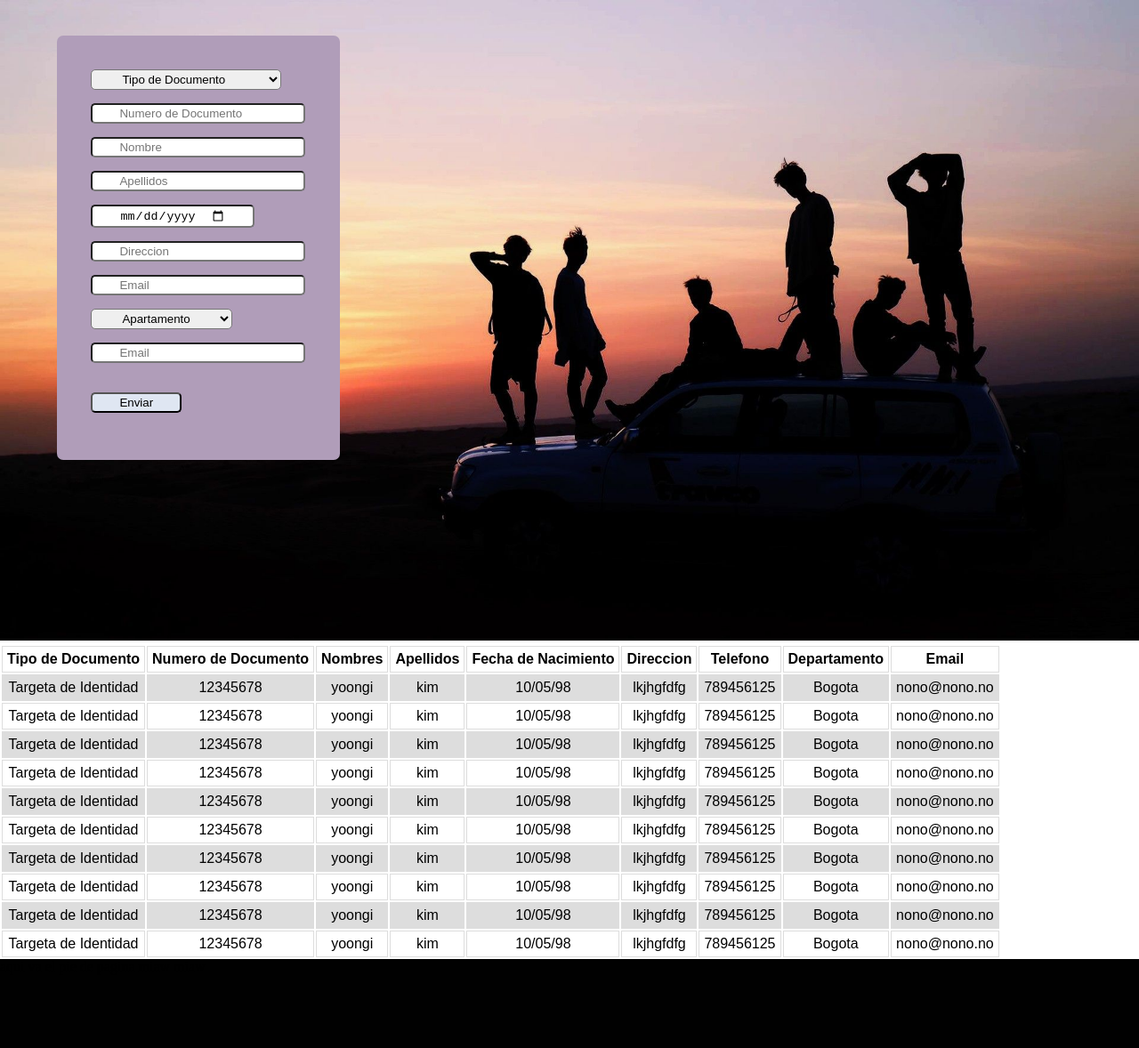
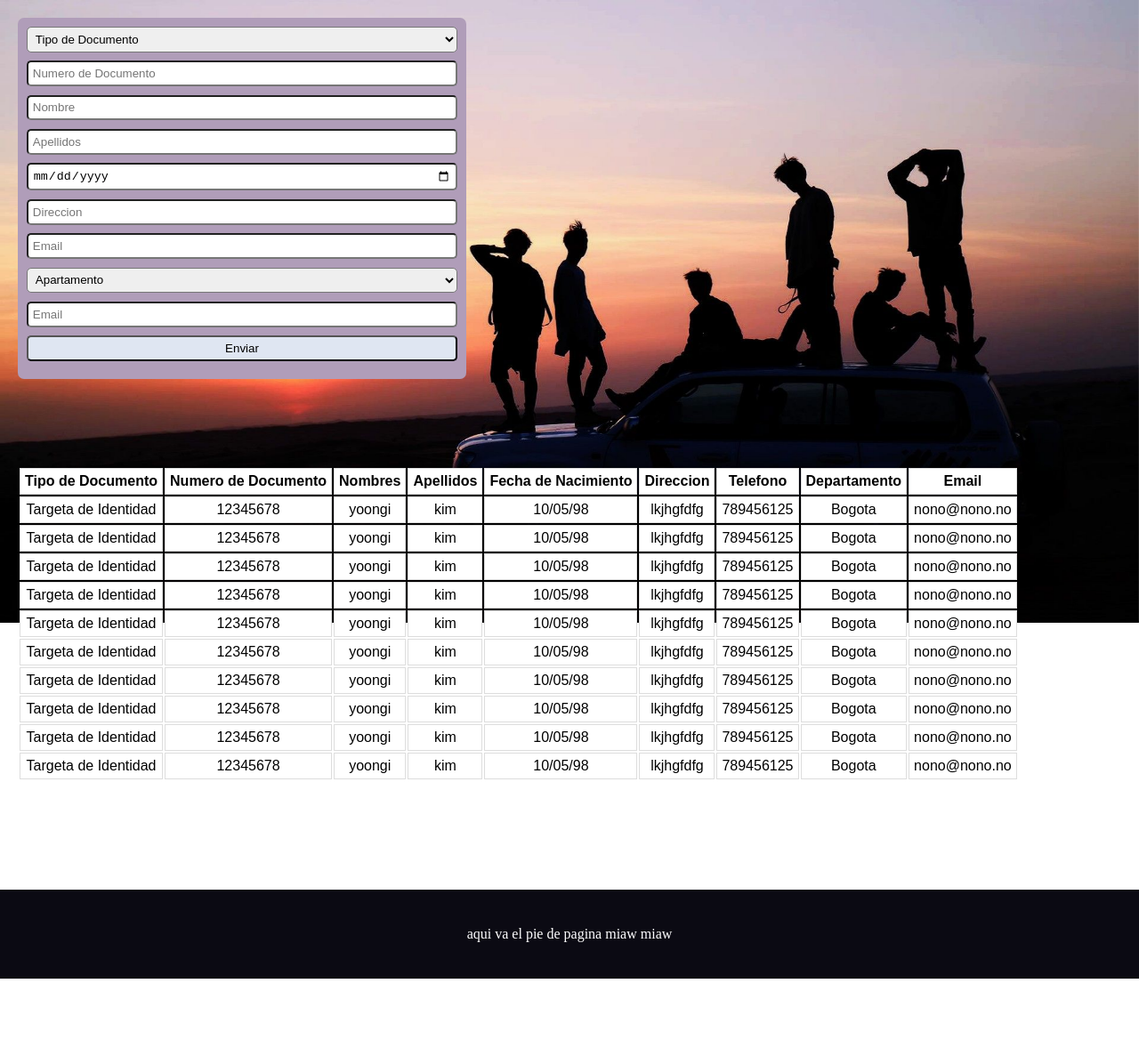
Before and after one commit to vj6411/miaw2, a plain HTML site: page index.html in a window 1280 px wide. Shown: the whole page at 89% size. After the commit the page ends 1100 px from the top, so only its background shows below. Drawn offline with Linux system fonts and the light colour scheme.

Commit message:
hice lo que pude

```diff
--- a/estilos.css
+++ b/estilos.css
@@ -2,55 +2,100 @@
 	box-sizing: border-box;
 	margin: 0;
 	padding: 0;
+	max-width: 1366px;
+	max-height: 700px;
 }
-
-header{
+img{
 	width: 100%;
 	height: 100%;
+	position: fixed;
+	z-index: 0;
 }
-.imagen_header{
-	position: relative;
+div img{
 	width: 100%;
 	height: 100%;
+	position: fixed;
+	z-index: 0;
+	display: none;
+}
+.contenedor{
+	width: 100%;
+	min-width: 300px;
+	display: grid;
+	grid-gap: 20px;
+	grid-template-columns: repeat(4, 1fr);
+	grid-template-rows: repeat (8, auto);
+}
+.contenedor .header{
+	position: absolute;
+	margin-left: 20px;
+	margin-top: 20px;
+	grid-column: span 4;
+	grid-row: 1/4;
+}
+.contenedor .contenido{
+
+	grid-column: 1/2;
+	margin-left: 20px;
+	grid-row: 3;
+	height: 750px;
+}
+.contenedor .footer{
+	width: 100%;
+	height: 100px;
+	position: relative;
+	background-color: #0b0a13;
+	color: white;
+	display: flex;
+	text-align: center;
+	align-items: center;
+	justify-content: center;
+	grid-column-start: 1;
+	grid-column-end: 16;
+	grid-row-start: 16;
+	grid-row-end: 16;
 }
 .formulario{
 	font-family: 'Nunito', sans-serif;
-	position: absolute;
-	top:5%;
-	left: 5%;
 	background-color:#B09DB9;
-	padding: 3%;
+	padding: 10px;
 	border-radius: 7px;
-	display: inline-table;
-	max-height: 590px;
-	width: 20%;
+	width: 40%;
 }
+
 input{
-	margin-bottom: 15px;
-	padding:2px 30px;
-	display: flex;
-	flex-wrap: wrap;
-	justify-content: space-between;
 	border-radius: 5px;
+	margin-bottom: 2%;
+	margin-right: 2%;
+	padding: 1%;
+	width: 100%;
 }
 select{
-	margin-bottom: 15px;
-	padding:2px 30px;
-	display: flex;
-	flex-wrap: wrap;
-	justify-content: space-between;
 	border-radius: 5px;
+	margin-bottom: 2%;
+	margin-right: 2%;
+	padding: 1%;
+	width: 100%;
 }
 .enviar{
 	background: #dfe6f2;
 }
+
+section{
+	width: 100%;
+	height: 100%;
+	position: absolute;
+}
 table{
 	max-width: 90%;
+	display: block;
 }
 .tabla{
+	margin-top: 30%;
 	font-family: 'Nunito', sans-serif;
-	position: relative;
-	display: flex;
+	position: absolute;
+	float: center;
+	padding-top: 100px;
 }
 tr{
 	width: 100%;
@@ -60,14 +105,25 @@ td, th {
   text-align: center;
   padding: 5px;
 }
-tr:nth-child(even) {
-  background-color: #dddddd;
+tr{
+  background-color: #fff;
 }
-footer{
-	width: 100%;
-	height: 100px;
-	background-color: #010101;
-}
-@media screen (max-width: 902px) {
+@media (max-width: 425px) {
+	img{
+		display: none;
+	}
+	div img {
+		display: flex;
+	}
+	.formulario{
+		width: 80%;
+		align-content: center;
+	}
+	.tabla{
+		margin-top: 55%;
+	}
+	tr{
+  	background-color: #fff;
+	}
 
 }
--- /dev/null
+++ b/estilosprueba.css
@@ -0,0 +1,8 @@
+*{
+	box-sizing: border-box;
+	margin: 0;
+	padding: 0;
+}
+header{
+	background-image: url(182637.jpg);
+}
--- a/index.html
+++ b/index.html
@@ -5,13 +5,14 @@
 	<title>FORMULARIO</title>
 	<meta name="viewport" content="width=device-width, user-scalable=no, initial-scale=1.0, maximum-scale=1.0, minimum-scale=1.0">
 	<link rel="stylesheet" href="estilos.css">
-	<style type="text/css"> p.texto { float:left; width:60%; } div.img-wrap{ float:right; width:40%; } img.responsive { max-width: 100%; height: auto; } </style>
 </head>
 <body>
-	<header>
-		<img srcset="imagen.jpg" class="imagen_header" >
-		<form class="formulario">
-		<select>
+ 	<img src="imagen.jpg">
+ 	<div><img src="182637.jpg"></div>
+<div class="contenedor">
+	<header class="header">
+		<form class="formulario lol">
+					<select class="tipo">
 						<option>Tipo de Documento</option>
 						<option>Targeta de Identidad</option>
 						<option>Cedula de Ciudadania</option>
@@ -19,25 +20,25 @@
 						<option>Otro</option>
 					</select>
 
-		<input type="number" name="Numero de Documento" placeholder="Numero de Documento">
-		<input type="text" name="Nombre" placeholder="Nombre">
-		<input type="text" name="Apellidos" placeholder="Apellidos">
-		<input type="date" name="Fecha de nacimiento" placeholder="Fecha de nacimiento">
-		<input type="text" name="Direccion" placeholder="Direccion">
-		<input type="number" name="Email" placeholder="Email">
-		<select>
+					<input type="number" name="Numero de Documento" placeholder="Numero de Documento" class="num_docu">
+					<input type="text" name="Nombre" placeholder="Nombre" class="nom">
+					<input type="text" name="Apellidos" placeholder="Apellidos" class="ape">
+					<input type="date" name="Fecha de nacimiento" placeholder="Fecha de nacimiento" class="fe">
+					<input type="text" name="Direccion" placeholder="Direccion" class="di">
+					<input type="number" name="Email" placeholder="Email" class="em">
+					<select class="apa">
 						<option>Apartamento</option>
 						<option>Bogota</option>
 						<option>Boyaca</option>
 						<option>Antioquia</option>
-		</select>
-		<input type="e-mail" name="email" placeholder="Email">
-		<br>
+					</select><br>
+					<input type="e-mail" name="email" placeholder="Email"><br>
 					<input type="submit" value="Enviar" class="enviar">
 						</form>
+	</header>
+	<main class="contenido">
 
-	</header>
-	<div style="overflow-x: auto;">
+				<div style="overflow: auto;">
 					<table class="tabla">
 						<tr>
 							<th>Tipo de Documento</th>
@@ -163,8 +164,10 @@
 
 					</table>
 				</div>
-	<footer>
+	</main>
+		<footer class="footer">
 			<span>aqui va el pie de pagina miaw miaw</span>
 		</footer>
+
 </body>
 </html>
--- /dev/null
+++ b/responsive.css
@@ -0,0 +1,70 @@
+*{
+	box-sizing: border-box;
+	margin: 0;
+	padding: 0;
+}
+
+header{
+	background-image: url(182637.jpg);
+	width: 100%;
+	height: 100%;
+}
+.reponsive{
+	width: 100%;
+	height: 100%;
+}
+.imagen_header{
+	position: relative;
+	width: 100%;
+	height: 100%;
+}
+.formulario{
+	font-family: 'Nunito', sans-serif;
+	position: absolute;
+	top:15%;
+	left: 5%;
+	background-color:#B09DB9;
+	padding: 3%;
+	border-radius: 7px;
+	display: inline-table;
+	height: 50%;
+	width: 50%;
+}
+input{
+	border-radius: 5px;
+}
+select{
+	border-radius: 5px;
+}
+.enviar{
+	background: #dfe6f2;
+}
+table{
+	max-width: 90%;
+}
+.tabla{
+	font-family: 'Nunito', sans-serif;
+	position: relative;
+	display: flex;
+}
+tr{
+	width: 100%;
+}
+td, th {
+  border: 1px solid #dddddd;
+  text-align: center;
+  padding: 5px;
+}
+tr:nth-child(even) {
+  background-color: #dddddd;
+}
+footer{
+	width: 100%;
+	height: 100px;
+	background-color: #010101;
+}
+@media screen(min-width: 800px) {
+	body{
+		background-image: url(182637.jpg);
+	}
+}
```
Also changed, not shown: indexprueba.html (added, +12 -0 lines). Lines whose indentation alone changed are shown as unchanged.
